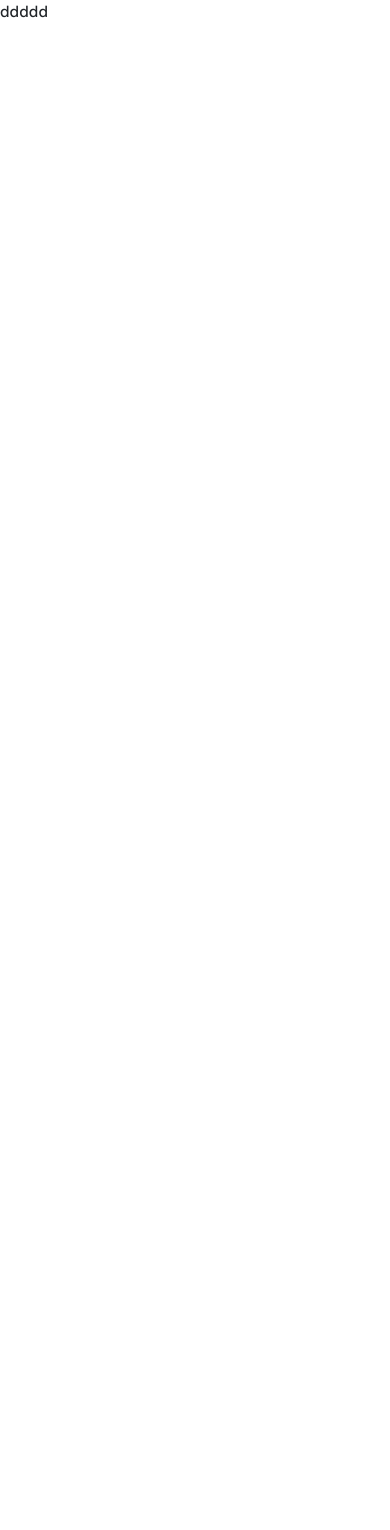
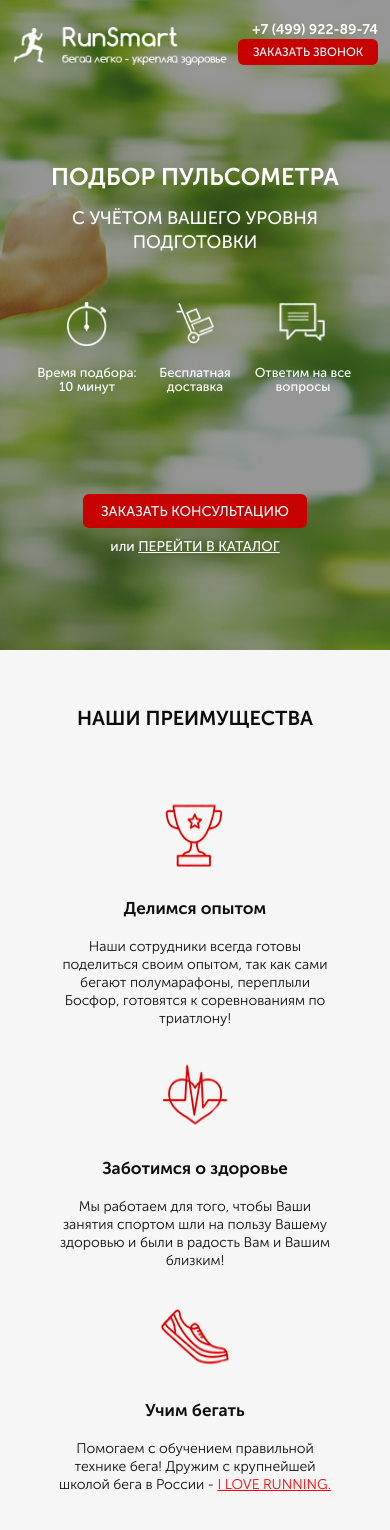
Before and after one commit to Kasenov101/smartRun, a website: page src/index.html in a window 390 px wide. Before the commit the page ends 844 px from the top, so only its background shows below. Drawn offline with Linux system fonts and the light colour scheme.

Commit message:
was added header and two sections of the page, added styles adapted for mobile devices

```diff
--- a/gulpfile.js
+++ b/gulpfile.js
@@ -1,4 +1,4 @@
-const gulp        = require('gulp');
+const gulp = require('gulp');
 const browserSync = require('browser-sync');
 const sass = require('gulp-sass')(require('sass'));
 const autoprefixer = require('gulp-autoprefixer');
@@ -18,9 +18,7 @@ gulp.task("styles", function(){
 	return gulp.src("src/scss/**/*.scss")
 			.pipe(sass({outputStyle: "compressed"})).on("error", sass.logError)
 			.pipe(rename({prefix: "", suffix: ".min"}))
-			.pipe(autoprefixer({
-				cascade: false
-			}))
+			.pipe(autoprefixer())
 			.pipe(cleanCSS({compatibility: "ie8"}))
 			.pipe(gulp.dest("src/css"))
 			.pipe(browserSync.stream());
--- a/src/index.html
+++ b/src/index.html
@@ -8,9 +8,77 @@
 	<link rel="stylesheet" href="css/bootstrap-reboot.min.css">
 	<link rel="stylesheet" href="css/bootstrap-grid.min.css">
 	<link rel="stylesheet" href="css/fonts.css">
-	<link rel="stylesheet" href="css/blocks/styles.min.css">
+	<link rel="stylesheet" href="css/styles.min.css">
 </head>
 <body>
-	<section>ddddd</section>
+	 <div class="promo">
+		<div class="container">
+			<header class="header">
+				<a href="#" class="header__logo">
+					<img src="images/icons/running_man.png" alt="running man">
+				</a>
+				<div class="header__title">
+					Официальный представитель
+					<span>Garmin, Polar, Suunto</span>
+				</div>
+				<div class="header__contacts">
+					<a href="tel:+74999228974">+7 (499) 922-89-74</a>
+					<button class="button">заказать звонок</button>
+				</div>
+			</header>
+			<div class="promo__wraper">
+				<h1 class="promo__title">Подбор пульсометра</h1>
+				<h2 class="promo__subtitle">с учётом Вашего уровня подготовки</h2>
+				<div class="promo__details">
+					<div class="promo__item">
+						<img src="images/icons/timer.png" alt="timer">
+						<div class="promo__item-details">Время подбора: 10 минут</div>
+					</div>
+					<div class="promo__item">
+						<img src="images/icons/hand_cart.png" alt="hand cart">
+						<div class="promo__item-details">Бесплатная доставка</div>
+					</div>
+					<div class="promo__item">
+						<img src="images/icons/messages.png" alt="messages">
+						<div class="promo__item-details">Ответим на все вопросы</div>
+					</div>
+				</div>
+				<button class="button button_main">заказать кОНСУЛЬТАЦИЮ</button>
+				<div class="promo__call">
+					или
+					<a href="#">ПЕРЕЙТИ В КАТАЛОГ</a>
+				</div>
+			</div>
+		</div>
+	 </div>
+	 <div class="advantages">
+		<div class="container">
+			<h1 class="advantages__title containers_title">НАШИ ПРЕИМУЩЕСТВА</h1>
+			<div class="advantages__details-wraper">
+				<div class="advantages__details-item">
+					<img src="images/icons/cup.png" alt="cup">
+					<span class="advantages__item-title">Делимся опытом</span>
+					<div class="advantages__item-text">Наши сотрудники всегда
+						готовы поделиться своим опытом, так как сами бегают полумарафоны, переплыли Босфор, готовятся к соревнованиям по триатлону!
+					</div>
+				</div>
+				<div class="advantages__details-item">
+					<img src="images/icons/heart.png" alt="heart">
+					<span class="advantages__item-title">Заботимся о здоровье</span>
+					<div class="advantages__item-text">Мы работаем для того,
+						чтобы Ваши занятия спортом шли на пользу Вашему здоровью и были в радость Вам и Вашим близким!
+					</div>
+				</div>
+				<div class="advantages__details-item">
+					<img src="images/icons/shoe.png" alt="shoe">
+					<span class="advantages__item-title">Учим бегать</span>
+					<div class="advantages__item-text">Помогаем с обучением
+						правильной технике бега! Дружим с крупнейшей школой бега в России -
+						<span>I LOVE RUNNING.</span>
+					</div>
+				</div>
+			</div>
+		</div>
+	 </div>
 </body>
 </html>
--- a/src/scss/base/_variables.scss
+++ b/src/scss/base/_variables.scss
@@ -0,0 +1,2 @@
+$red-main: #C70101;
+$black-main: #0D0D0D;
--- /dev/null
+++ b/src/scss/blocks/_advantages.scss
@@ -0,0 +1,44 @@
+.advantages {
+	min-height: 470px;
+	padding: 73px 0 65px 0;
+	background-color: #F6F6F6;
+	&__title {
+		color: $black-main;
+	}
+	&__details-wraper {
+		display: flex;
+		flex-direction: row;
+		justify-content: space-around;
+		margin-top: 65px;
+	}
+	&__details-item {
+		display: flex;
+		flex-direction: column;
+		align-items: center;
+		max-width: 277px;
+		img {
+			height: 70px;
+			width: 70px;
+		}
+	}
+	&__item-title {
+		color: $black-main;
+		text-align: center;
+		font-size: 18px;
+		font-weight: 700;
+		line-height: normal;
+		margin: 30px 0 20px 0;
+	}
+	&__item-text {
+		color: $black-main;
+		text-align: center;
+		font-size: 14px;
+		font-weight: 300;
+		line-height: 18px;
+		span {
+			color: #F00;
+			line-height: 18px;
+			text-decoration-line: underline;
+		}
+	}
+}
--- /dev/null
+++ b/src/scss/blocks/_buttons.scss
@@ -0,0 +1,15 @@
+@import "../base/variables";
+
+.button {
+	border-radius: 6px;
+	background-color: $red-main;
+	border: none;
+	color: #fff;
+	text-align: center;
+	text-transform: uppercase;
+}
+
+.button_main {
+	width: 300px;
+	height: 50px;
+}
--- /dev/null
+++ b/src/scss/blocks/_header.scss
@@ -0,0 +1,46 @@
+.header {
+	display: flex;
+	justify-content: space-between;
+	align-items: center;
+
+	&__logo {
+		a {
+			width: 100%;
+		}
+	}
+	&__title {
+		display: block;
+		color: #FFF;
+		text-align: center;
+		font-size: 12px;
+		font-weight: 500;
+		line-height: 12px;
+		span {
+			display: block;
+			margin-top: 14px;
+			font-size: 18px;
+		}
+	}
+	&__contacts {
+		display: flex;
+		flex-direction: column;
+		align-items: end;
+		a {
+			display: block;
+			text-decoration: none;
+			color: #FFF;
+			text-align: right;
+			font-size: 18px;
+			font-style: normal;
+			font-weight: 700;
+			line-height: 18px;
+		}
+		.button {
+			width: 153px;
+			height: 32px;
+			font-size: 12px;
+			font-weight: 500;
+			margin-top: 4px;
+		}
+	}
+}
--- /dev/null
+++ b/src/scss/blocks/_media.scss
@@ -0,0 +1,111 @@
+@media (max-width: 1200px) {
+	.promo {
+		.header {
+			&__contacts {
+				a {
+					font-size: 16px;
+				}
+			}
+		}
+		&__title {
+			font-size: 30px;
+		}
+		&__subtitle {
+			font-size: 20px;
+		}
+		.button_main {
+			width: 250px;
+			height: 40px;
+			font-size: 15px;
+		}
+	}
+	.containers_title {
+		font-size: 26px;
+	}
+
+	.advantages {
+		&__item-title {
+			font-size: 17px;
+		}
+	}
+}
+
+@media (max-width: 991px) {
+	.promo {
+		&__wraper {
+			align-items: center;
+		}
+	}
+}
+
+@media (max-width: 767px) {
+	.promo {
+		.header__title {
+			display: none;
+		}
+	}
+}
+
+@media (max-width: 575px) {
+	.promo {
+		padding-bottom: 20px;
+		.header {
+			align-items: flex-end;
+			&__logo {
+				img {
+					width: 95%;
+				}
+			}
+			&__contacts {
+				a {
+					font-size: 14px;
+				}
+				.button {
+					width: 140px;
+					height: 26px;
+					margin: 0;
+				}
+			}
+		}
+		&__details {
+			margin: 30px 0 90px 0;
+		}
+
+		&__item {
+			margin: 10px 0 10px 0;
+			.promo__item-details {
+				width: 108px;
+				font-size: 13px;
+			}
+		}
+		&__title {
+			font-size: 24px;
+			text-align: center;
+		}
+		&__subtitle {
+			font-size: 18px;
+			text-align: center;
+		}
+		.button_main {
+			width: 224px;
+			height: 34px;
+			font-size: 14px;
+		}
+		&__call {
+			font-size: 14px;
+		}
+	}
+	.advantages {
+		padding: 53px 0 30px 0;
+		&__title {
+			font-size: 20px;
+		}
+		&__details-wraper {
+			flex-direction: column;
+			align-items: center;
+		}
+		&__details-item {
+			margin-bottom: 30px;
+		}
+	}
+}
--- /dev/null
+++ b/src/scss/blocks/_promo.scss
@@ -0,0 +1,63 @@
+.promo {
+	min-height: 650px;
+	padding: 21px 0 93px 0;
+	background: url("../../images/bg/run_bg.png") center (center/cover) no-repeat;
+	color:	#fff;
+	&__wraper {
+		display: flex;
+		flex-direction: column;
+		align-items: flex-end;
+		margin-top: 91px;
+	}
+	&__title, &__subtitle {
+		text-transform: uppercase;
+		text-align: right;
+	}
+	&__title {
+		font-size: 42px;
+		font-weight: 700;
+		line-height: 42px;
+	}
+	&__subtitle {
+		font-size: 24px;
+		font-weight: 500;
+		line-height: 24px;
+	}
+	&__details {
+		display: flex;
+		flex-direction: row;
+		align-items: center;
+		margin: 60px 0 67px 0;
+	}
+	&__item {
+		img {
+			display: block;
+			margin: 0 auto;
+			height: 44px;
+		}
+		.promo__item-details {
+			width: 136px;
+			margin-top: 20px;
+			text-align: center;
+			line-height: 14px;
+			font-size: 14px;
+			font-weight: 500;
+		}
+	}
+	&__call {
+		margin-top: 10px;
+		color: #FFF;
+		text-align: right;
+		font-size: 16px;
+		font-weight: 500;
+		line-height: normal;
+		a {
+			color: #fff;
+			cursor: pointer;
+		}
+		a:hover {
+			color:#fff;
+		}
+	}
+
+}
--- a/src/scss/blocks/styles.scss
+++ /dev/null
@@ -1,4 +0,0 @@
-* {
-	font-family: MuseoSansCyrl, sans-serif;
-	user-select: none;
-}
--- /dev/null
+++ b/src/scss/styles.scss
@@ -0,0 +1,25 @@
+* {
+	font-family: MuseoSansCyrl, sans-serif;
+	user-select: none;
+}
+
+.container {
+	max-width: 950px;
+	margin: 0 auto;
+}
+
+.containers_title {
+	text-align: center;
+	font-size: 30px;
+	font-style: normal;
+	font-weight: 700;
+	line-height: 30px;
+}
+
+@import "blocks/header";
+@import "blocks/promo";
+@import "blocks/buttons";
+@import "base/variables";
+@import "blocks/advantages";
+
+@import "blocks/media";
```
Also changed, not shown: package.json (+6 -1 lines), README.md, src/css/blocks/styles.min.css (deleted), src/css/styles.min.css, 1 other file.
